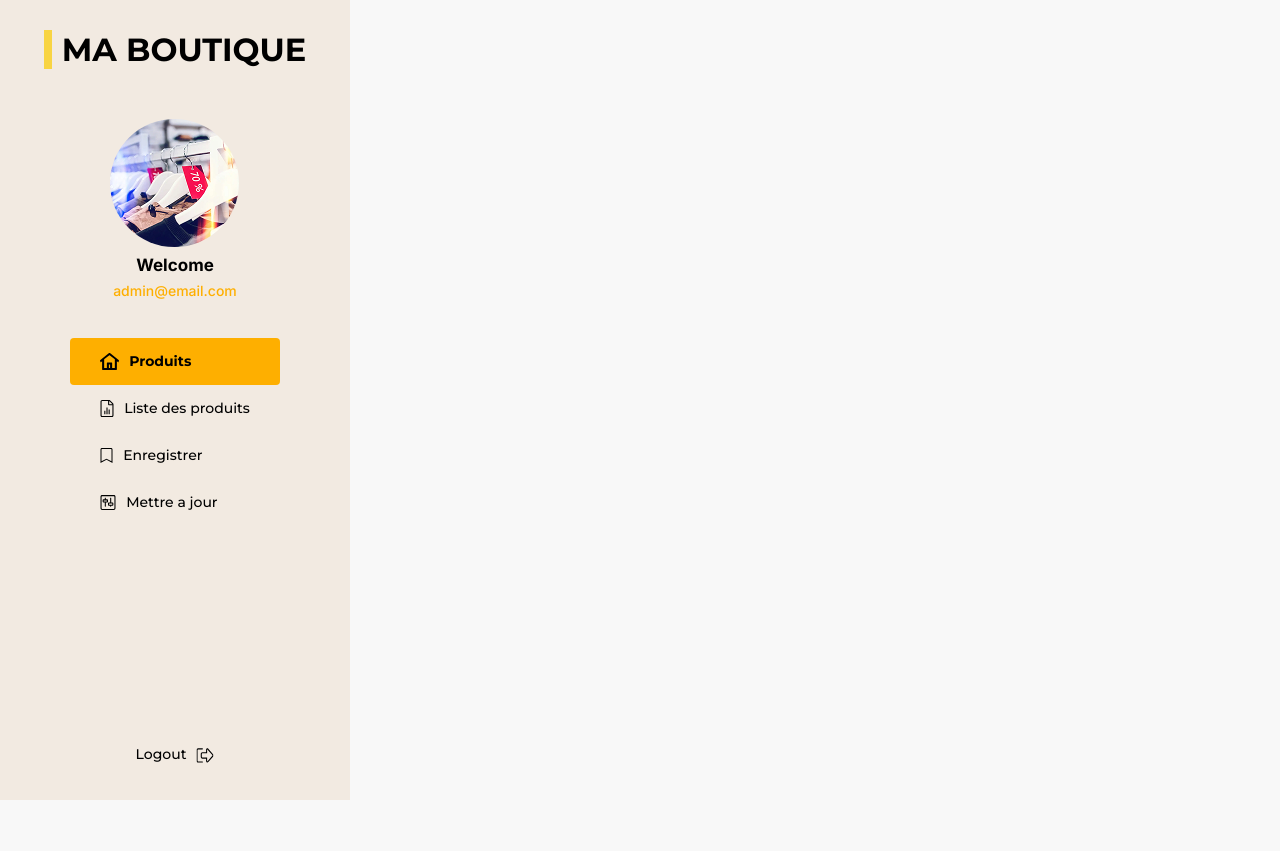
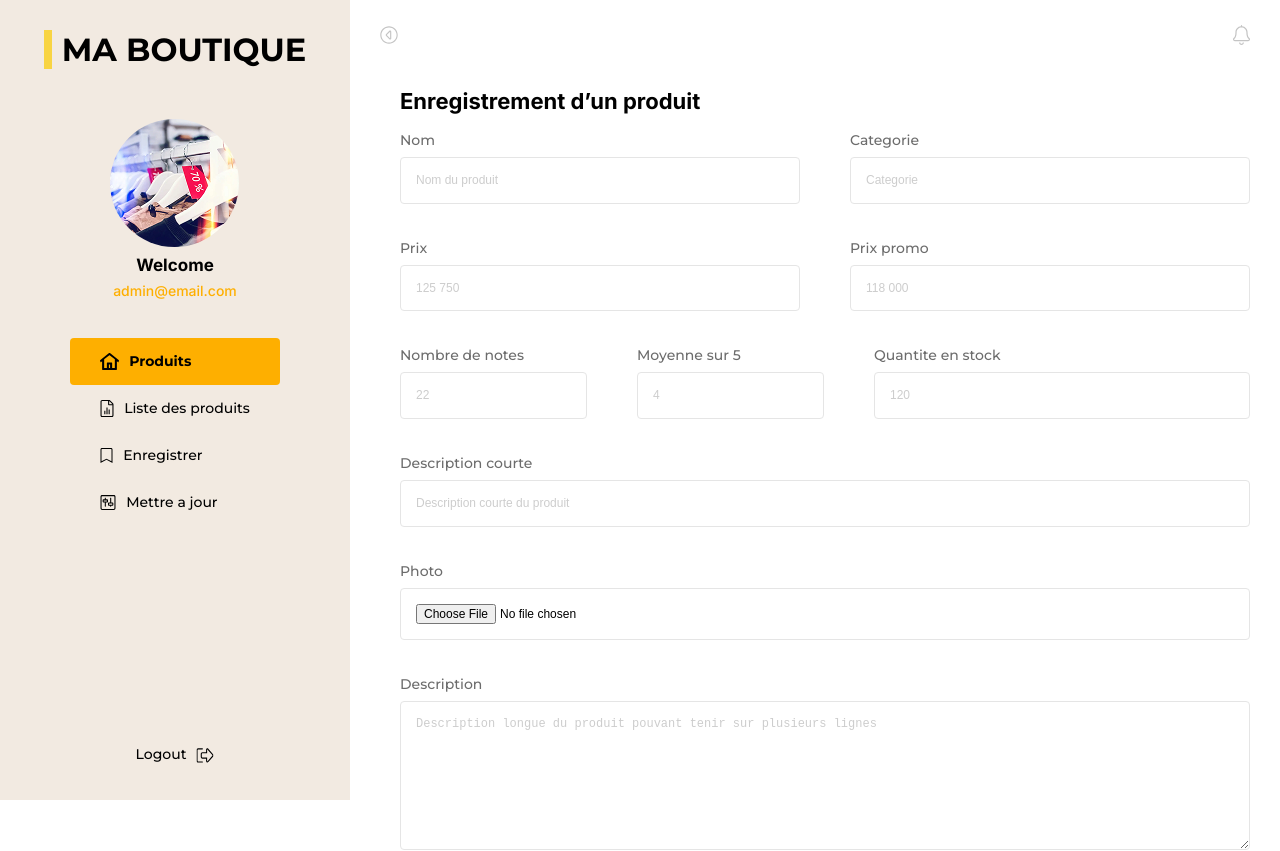
Before and after one commit to cia-formation/projet-e-commerce-react, a React (Vite) app: page / in a window 1280 px wide. Shown: the top 851 px of the page. Before the commit the page ends 800 px from the top, so only its background shows below. Built offline with nearby package versions, Linux system fonts and the light colour scheme.

Commit message:
Creation of product page done

```diff
--- a/src/App.css
+++ b/src/App.css
@@ -4,4 +4,5 @@
   justify-content: center;
   align-items: center;
   background-color: white;
+  width: 100%;
 }
--- a/src/App.jsx
+++ b/src/App.jsx
@@ -17,6 +17,7 @@ import Tag from './components/Tag/Tag'
 import Pagination from './components/Pagination/Pagination'
 import Hero from './components/Hero/Hero'
 import Sidebar from './layouts/Sidebar/Sidebar'
+import EnregistrementProduit from './pages/EnregistrementProduit/EnregistrementProduit'
 
 function App() {
 
@@ -46,7 +47,7 @@ function App() {
       <Tag icon={comment} value={'67 Reviews'} color={'#3A4980'} />
       <Pagination pages={7} activePage={1}/>
       <Hero /> */}
-      <Sidebar />
+      <EnregistrementProduit />
     </main>
   )
 }
--- a/src/assets/icons/index.js
+++ b/src/assets/icons/index.js
@@ -12,6 +12,8 @@ import cart from './cart.svg'
 import like from './like.svg'
 import notification from './notification.svg'
 import comment from './comment.svg'
+import bell from './bell.svg'
+import arrowLeft from './arrow-left.svg'
 
 
-export {dashboard, logout, products, save, update, check, star, starAlt, halfStar, arrowDown, cart, notification, like, comment}
+export {dashboard, logout, products, save, update, check, star, starAlt, halfStar, arrowDown, cart, notification, like, comment, bell, arrowLeft}
--- /dev/null
+++ b/src/components/Toolbar/Toolbar.jsx
@@ -0,0 +1,14 @@
+import { arrowLeft, bell } from "../../assets/icons"
+
+import './toolbar.css'
+
+const Toolbar = () => {
+    return (
+        <div className="toolbar">
+            <img src={arrowLeft} alt="Arrow left" />
+            <img src={bell} alt="Bell" />
+        </div>
+    )
+}
+
+export default Toolbar
--- /dev/null
+++ b/src/components/Toolbar/toolbar.css
@@ -0,0 +1,9 @@
+.toolbar {
+    display: flex;
+    align-items: center;
+    justify-content: space-between;
+    padding: 0 30px;
+    width: 100%;
+    height: 70px;
+    background-color: white;
+}
--- a/src/components/Typography/typography.css
+++ b/src/components/Typography/typography.css
@@ -4,9 +4,10 @@
     font-size: 16px;
     line-height: 100%;
     color: #667085;
-    display: flex;
+    /* text-align: start; */
+    /* display: flex;
     align-items: center;
-    justify-content: center;
+    justify-content: center; */
 }
 
 .typography .icon {
--- a/src/index.css
+++ b/src/index.css
@@ -24,12 +24,14 @@ body {
   display: flex;
   place-items: center;
   min-width: 320px;
+  width: 100%;
   min-height: 100vh;
 }
 
 #root {
-  max-width: 1280px;
+  /* max-width: 1280px; */
   margin: 0 auto;
-  padding: 2rem;
+  /* padding: 2rem; */
   text-align: center;
+  width: 100%;
 }
--- a/src/layouts/Sidebar/sidebar.css
+++ b/src/layouts/Sidebar/sidebar.css
@@ -1,5 +1,5 @@
 .sidebar {
-    position: absolute;
+    position: fixed;
     top: 0;
     left:0;
     height: 100vh;
--- /dev/null
+++ b/src/pages/EnregistrementProduit/EnregistrementProduit.jsx
@@ -0,0 +1,42 @@
+import Button from "../../components/Button/Button"
+import InputText from "../../components/InputText/InputText"
+import Toolbar from "../../components/Toolbar/Toolbar"
+import Typography from "../../components/Typography/Typography"
+import Sidebar from "../../layouts/Sidebar/Sidebar"
+
+import './enregistrement_produit.css'
+
+const EnregistrementProduit = () => {
+    return (
+        <main className="enregistrement-produit">
+            <Sidebar />
+            <form className="content">
+                <Toolbar />
+                <section>
+                    <Typography text={'Enregistrement d’un produit'} fontWeight={700} fontSize={'22px'} color={'black'} textAlign={'start'} />
+                    <div className="names">
+                        <InputText label="Nom" placeholder="Nom du produit" name="productName" type="text" />
+                        <InputText label="Categorie" placeholder="Categorie" name="cotegory" type="text" />
+                    </div>
+                    <div className="prices">
+                        <InputText label="Prix" placeholder="125 750" name="price" type="number" />
+                        <InputText label="Prix promo" placeholder="118 000" name="promoPrice" type="number" />
+                    </div>
+                    <div className="stats">
+                        <div className="numbers">
+                            <InputText label="Nombre de notes" placeholder="22" name="notes" type="number" />
+                            <InputText label="Moyenne sur 5" placeholder="4" name="average" type="number" />
+                        </div>
+                        <InputText label="Quantite en stock" placeholder="120" name="quantity" type="number" />
+                    </div>
+                    <InputText label="Description courte" placeholder="Description courte du produit" name="shortDescription" type="text" />
+                    <InputText label="Photo" placeholder="photo/du/produit.jpg" name="image" type="file" />
+                    <InputText label="Description" placeholder="Description longue du produit pouvant tenir sur plusieurs lignes" name="description" type="textarea" />
+                    <Button label={'Enregistrer'} width={'305px'} margin={'auto'} />
+                </section>
+            </form>
+        </main>
+    )
+}
+
+export default EnregistrementProduit
--- /dev/null
+++ b/src/pages/EnregistrementProduit/enregistrement_produit.css
@@ -0,0 +1,33 @@
+.enregistrement-produit {
+    display: flex;
+    width: 100%;
+}
+
+.enregistrement-produit .content {
+    width: calc(100% - 350px);
+    margin-left: auto;
+    padding-bottom: 50px;
+}
+.enregistrement-produit .content section{
+    padding: 0 30px 0 50px;
+    display: flex;
+    flex-direction: column;
+    gap: 20px;
+    margin-top: 20px;
+}
+
+.enregistrement-produit .content section .names,
+.enregistrement-produit .content section .prices{
+    display: flex;
+    gap: 50px;
+}
+.enregistrement-produit .content section .stats{
+    display: grid;
+    grid-template-columns: 1fr 1fr;
+    gap: 50px;
+}
+.enregistrement-produit .content section .stats .numbers{
+    display: grid;
+    grid-template-columns: 1fr 1fr;
+    gap: 50px;
+}
```
Also changed, not shown: src/assets/icons/arrow-left.svg (added), src/assets/icons/bell.svg (added).
